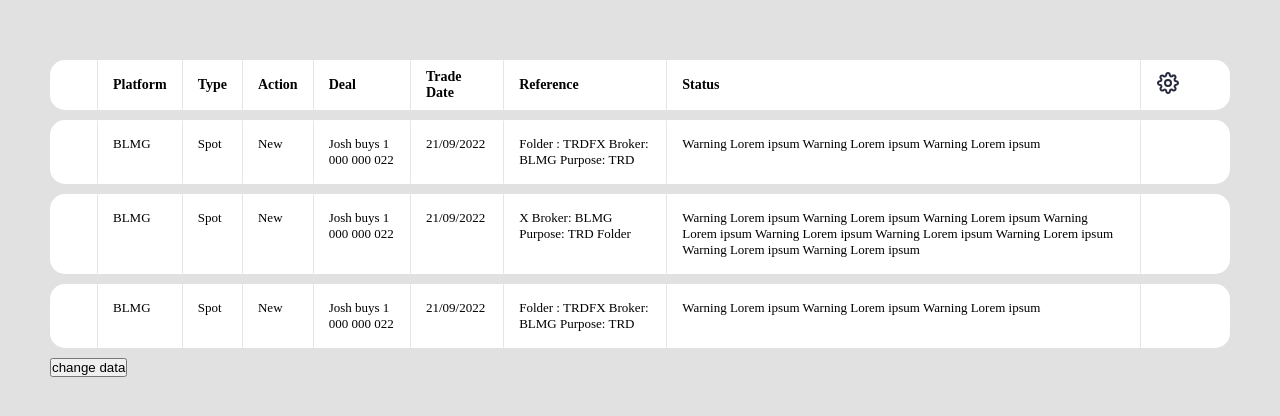
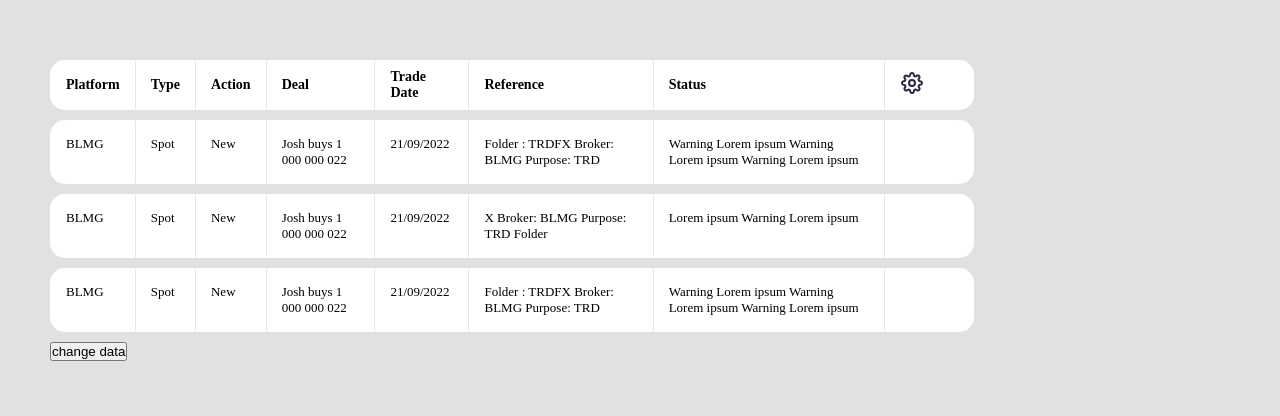
Before and after one commit to karlidaganil/table-test, a React (Vite) app: page / in a window 1280 px wide. Shown: the top 416 px of the page. Built offline with nearby package versions, Linux system fonts and the light colour scheme.

Commit message:
draggeble row table

```diff
--- a/package.json
+++ b/package.json
@@ -9,6 +9,7 @@
     "preview": "vite preview"
   },
   "dependencies": {
+    "@hello-pangea/dnd": "^16.2.0",
     "@tanstack/react-table": "^8.5.30",
     "antd": "^4.24.2",
     "classnames": "^2.3.2",
--- a/src/App.jsx
+++ b/src/App.jsx
@@ -25,8 +25,7 @@ const $data = [
     deal: "Josh buys 1 000 000 022",
     tradeDate: "21/09/2022",
     reference: "X Broker: BLMG Purpose: TRD Folder",
-    status:
-      "Warning Lorem ipsum   Warning Lorem ipsum Warning Lorem ipsum Warning Lorem ipsum Warning Lorem ipsum Warning Lorem ipsum Warning Lorem ipsum   Warning Lorem ipsum Warning Lorem ipsum",
+    status: "Lorem ipsum Warning Lorem ipsum",
   },
   {
     platform: "BLMG",
@@ -40,37 +39,37 @@ const $data = [
 ];
 
 const $columns = [
-  {
-    accessor: "move",
-    header: "",
-    cell: () => (
-      <div
-        style={{
-          display: "flex",
-          flexDirection: "column",
-        }}
-      >
-        <img
-          src={arrowIcon}
-          width={16}
-          onClick={(e) => {
-            e.stopPropagation();
-            console.log("up");
-          }}
-        />
-        <img
-          src={arrowIcon}
-          width={16}
-          className="rotate-90"
-          onClick={(e) => {
-            e.stopPropagation();
-            console.log("down");
-          }}
-        />
-      </div>
-    ),
-    showOnRowHover: true,
-  },
+  // {
+  //   accessor: "move",
+  //   header: "",
+  //   cell: () => (
+  //     <div
+  //       style={{
+  //         display: "flex",
+  //         flexDirection: "column",
+  //       }}
+  //     >
+  //       <img
+  //         src={arrowIcon}
+  //         width={16}
+  //         onClick={(e) => {
+  //           e.stopPropagation();
+  //           console.log("up");
+  //         }}
+  //       />
+  //       <img
+  //         src={arrowIcon}
+  //         width={16}
+  //         className="rotate-90"
+  //         onClick={(e) => {
+  //           e.stopPropagation();
+  //           console.log("down");
+  //         }}
+  //       />
+  //     </div>
+  //   ),
+  //   showOnRowHover: true,
+  // },
   {
     accessor: "platform",
     header: "Platform",
@@ -153,12 +152,13 @@ function App() {
   return (
     <div
       style={{
-        width: "100%",
+        width: "80%",
         padding: "50px",
       }}
     >
       <GdlTableCheckbox
         data={data}
+        setData={setData}
         columns={columns}
         setSelectedRows={setSelectedRows}
         checkboxed={false}
--- a/src/GdlTableCheckbox.jsx
+++ b/src/GdlTableCheckbox.jsx
@@ -4,11 +4,22 @@ import {
   getCoreRowModel,
   flexRender,
 } from "@tanstack/react-table";
+
+import { DragDropContext, Draggable, Droppable } from "@hello-pangea/dnd";
+
 import React, { useEffect } from "react";
 
 import { Checkbox } from "antd";
 
 import classNames from "classnames";
+
+const reorder = (list, startIndex, endIndex) => {
+  const result = Array.from(list);
+  const [removed] = result.splice(startIndex, 1);
+  result.splice(endIndex, 0, removed);
+
+  return result;
+};
 
 const columnHelper = createColumnHelper();
 
@@ -38,7 +49,14 @@ const GdlTableCheckbox = ({
   checkedActionsBar,
   onRowClick = () => {},
   rowHoverStyle,
+  setData,
 }) => {
+  const onDragEnd = (result) => {
+    const items = reorder(data, result.source.index, result.destination.index);
+
+    setData(items);
+  };
+
   const $columns = checkboxed ? [...checkboxObj, ...columns] : columns;
 
   const table = useReactTable({
@@ -101,10 +119,25 @@ const GdlTableCheckbox = ({
             ))}
           </thead>
         )}
-        <tbody>
-          {getRowModel().rows.map((row) => (
+        <DragDropContext onDragEnd={onDragEnd}>
+          <Droppable droppableId="droppableId">
+            {(provided, snapshot) => (
+              <tbody ref={provided.innerRef}>
+                {getRowModel().rows.map((row, index) => (
+                  <Draggable
+                    draggableId={row.id.toString()}
+                    key={row.id}
+                    index={index}
+                  >
+                    {(provided, snapshot) => (
                       <tr
                         key={row.id}
+                        ref={provided.innerRef}
+                        {...provided.draggableProps}
+                        {...provided.dragHandleProps}
+                        style={{
+                          ...provided.draggableProps.style,
+                        }}
                         className={classNames({
                           "no-hover-bg": !rowHoverStyle.background,
                           "no-hover-border": !rowHoverStyle.border,
@@ -116,19 +149,30 @@ const GdlTableCheckbox = ({
                             key={cell.id}
                             className={classNames({
                               "left-corner": index === 0,
-                    "right-corner": index === row.getVisibleCells().length - 1,
+                              "right-corner":
+                                index === row.getVisibleCells().length - 1,
                               [cell.column.columnDef.className]:
                                 cell.column.columnDef.className !== undefined,
-                    "show-on-hover": cell.column.columnDef.showOnRowHover,
+                              "show-on-hover":
+                                cell.column.columnDef.showOnRowHover,
                             })}
                             style={cell.column.columnDef.style}
                           >
-                  {flexRender(cell.column.columnDef.cell, cell.getContext())}
+                            {flexRender(
+                              cell.column.columnDef.cell,
+                              cell.getContext()
+                            )}
                           </td>
                         ))}
                       </tr>
+                    )}
+                  </Draggable>
                 ))}
+                {provided.placeholder}
               </tbody>
+            )}
+          </Droppable>
+        </DragDropContext>
       </table>
     </>
   );
```
Also changed, not shown: 1 other file (tests, documents, lock files or other folders). Lines whose indentation alone changed are shown as unchanged.
